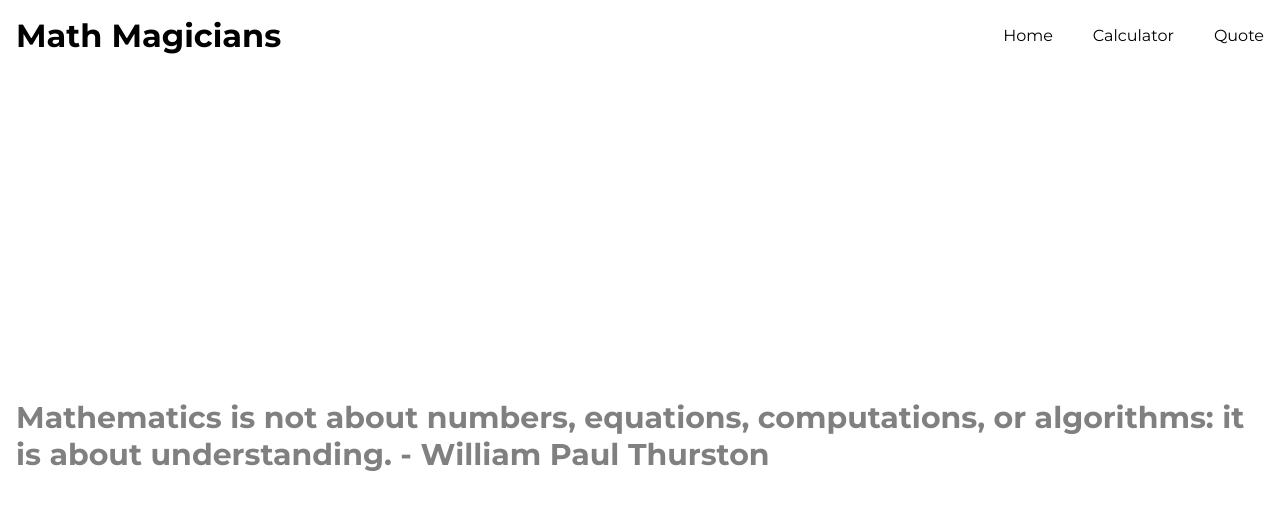
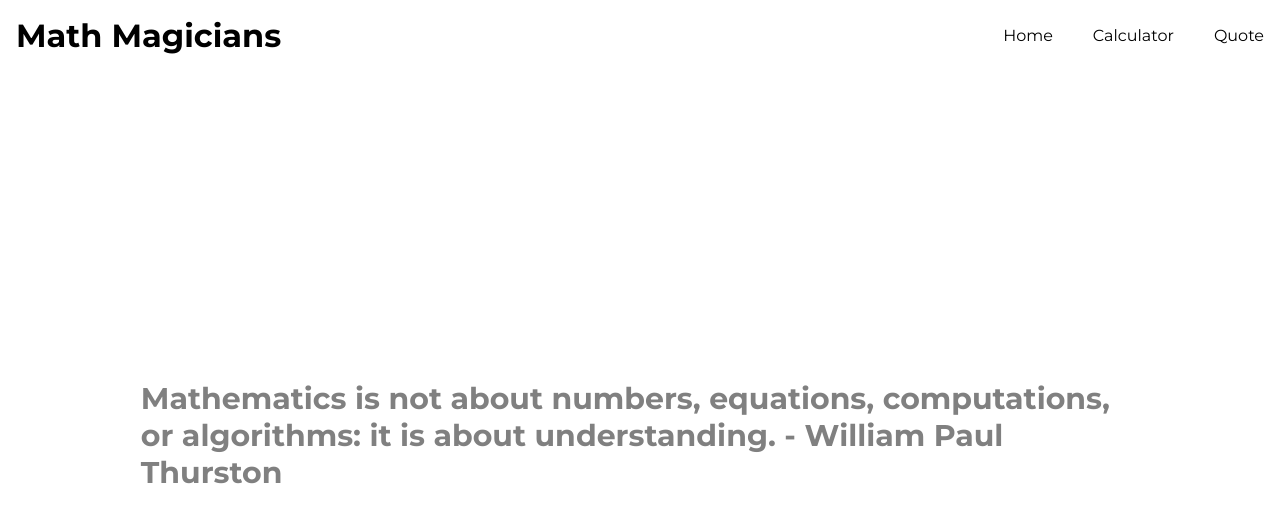
Before and after one commit to usmansbk/math-magicians, a React (Create React App) app: page /quote in a window 1280 px wide. Shown: the top 522 px of the page. Built offline with nearby package versions, Linux system fonts and the light colour scheme.

Commit message:
Adjust horizontal padding

```diff
--- a/src/components/Quote.css
+++ b/src/components/Quote.css
@@ -3,6 +3,7 @@
     flex-grow: 2;
     justify-content: center;
     align-items: center;
+    padding: 0 10%;
 }
 
 .quote {
```
